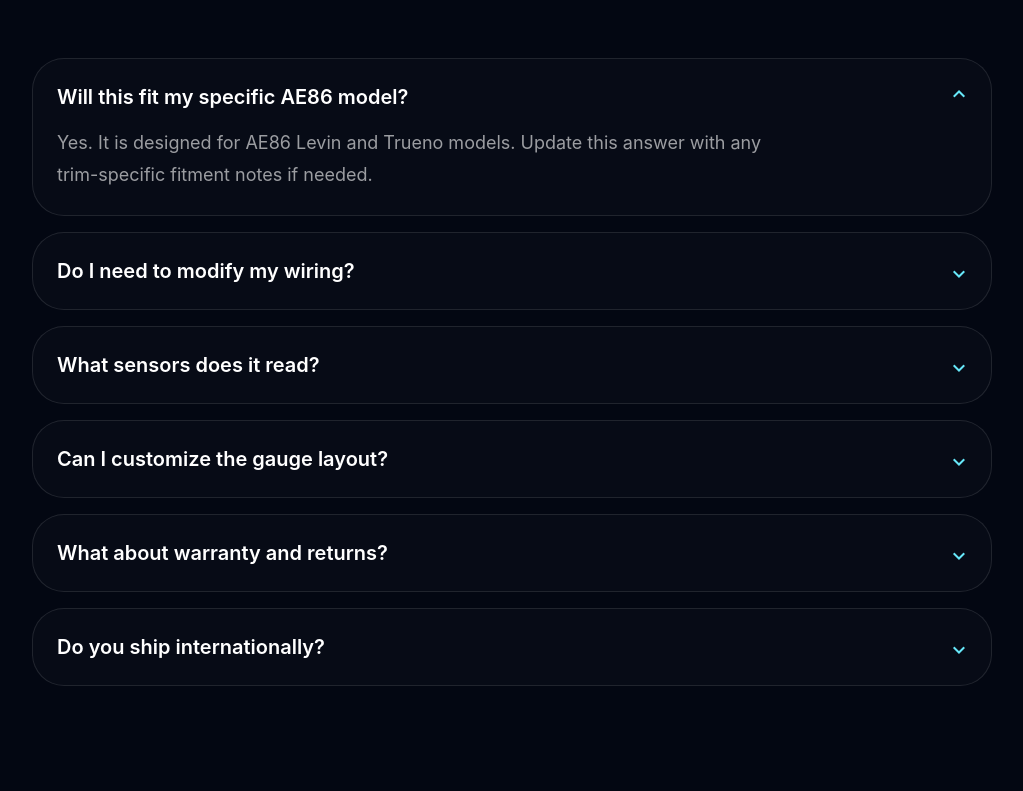
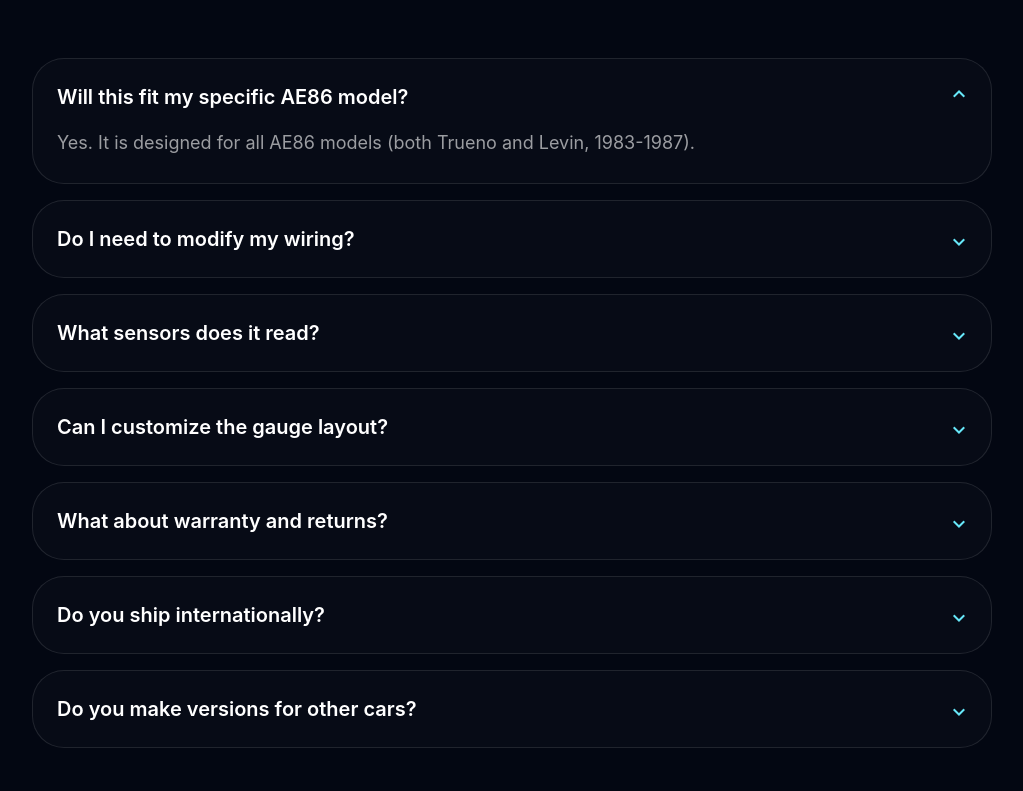
Before and after one commit to Scels12/SuperGspot, a React (Vite) app: page / in a window 1280 px wide. Shown: the part 5949-6740 px from the top of the page, without its empty margins (128-1151 px from the left). Built offline with nearby package versions, Linux system fonts and the light colour scheme.

Commit message:
shippinginfo

```diff
--- a/src/pages/Home.jsx
+++ b/src/pages/Home.jsx
@@ -62,11 +62,11 @@
 const faq = [
   {
     q: "Will this fit my specific AE86 model?",
-    a: "Yes. It is designed for AE86 Levin and Trueno models. Update this answer with any trim-specific fitment notes if needed.",
+    a: "Yes. It is designed for all AE86 models (both Trueno and Levin, 1983-1987).",
   },
   {
     q: "Do I need to modify my wiring?",
-    a: "No cutting or permanent wiring changes are required. The kit is designed as a plug-and-play installation using the included harness.",
+    a: "The kit is designed as a plug-and-play installation using the included harness, with minimal deutch plug change for the fuel sender.",
   },
   {
     q: "What sensors does it read?",
@@ -78,11 +78,15 @@
   },
   {
     q: "What about warranty and returns?",
-    a: "The layout currently shows a 3-year warranty and a 30-day money-back guarantee. Replace this with your real policy before launch.",
+    a: "We offer a 3-month warranty covering manufacturing defects. If you encounter any issues, please contact our support team for assistance. Returns are accepted within 30 days of purchase if the product is in like-new condition.",
   },
   {
     q: "Do you ship internationally?",
     a: "Potentially, yes. We plan to offer international shipping but it may be limited at launch. Please contact us with your location and we can provide more details.",
+  },
+  {
+    q: "Do you make versions for other cars?",
+    a: "Potentially, yes. We plan to offer additional models for other popular cars in the future based on demand. The AE86 was our starting point due to its iconic status and strong enthusiast community, but we have plans to expand to other 80s/90splatforms if there is interest.",
   },
 ];
 
```
